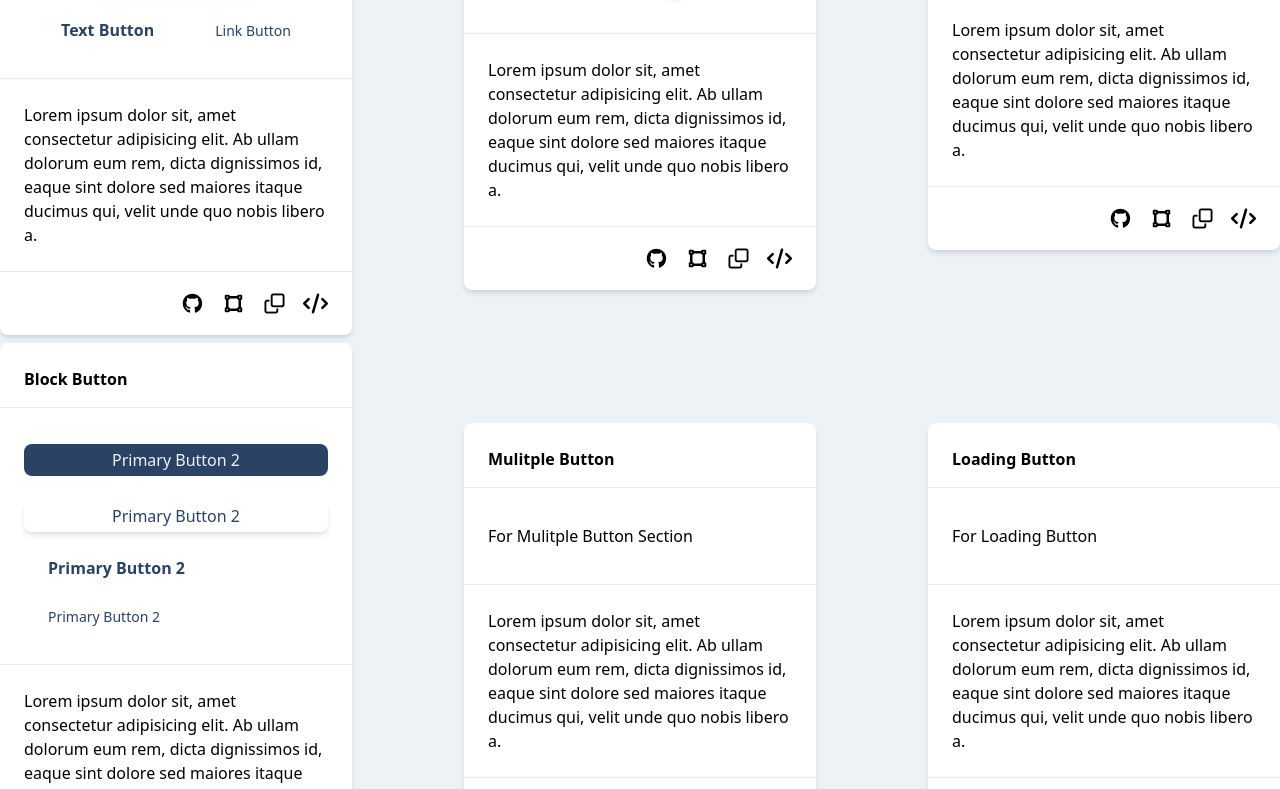
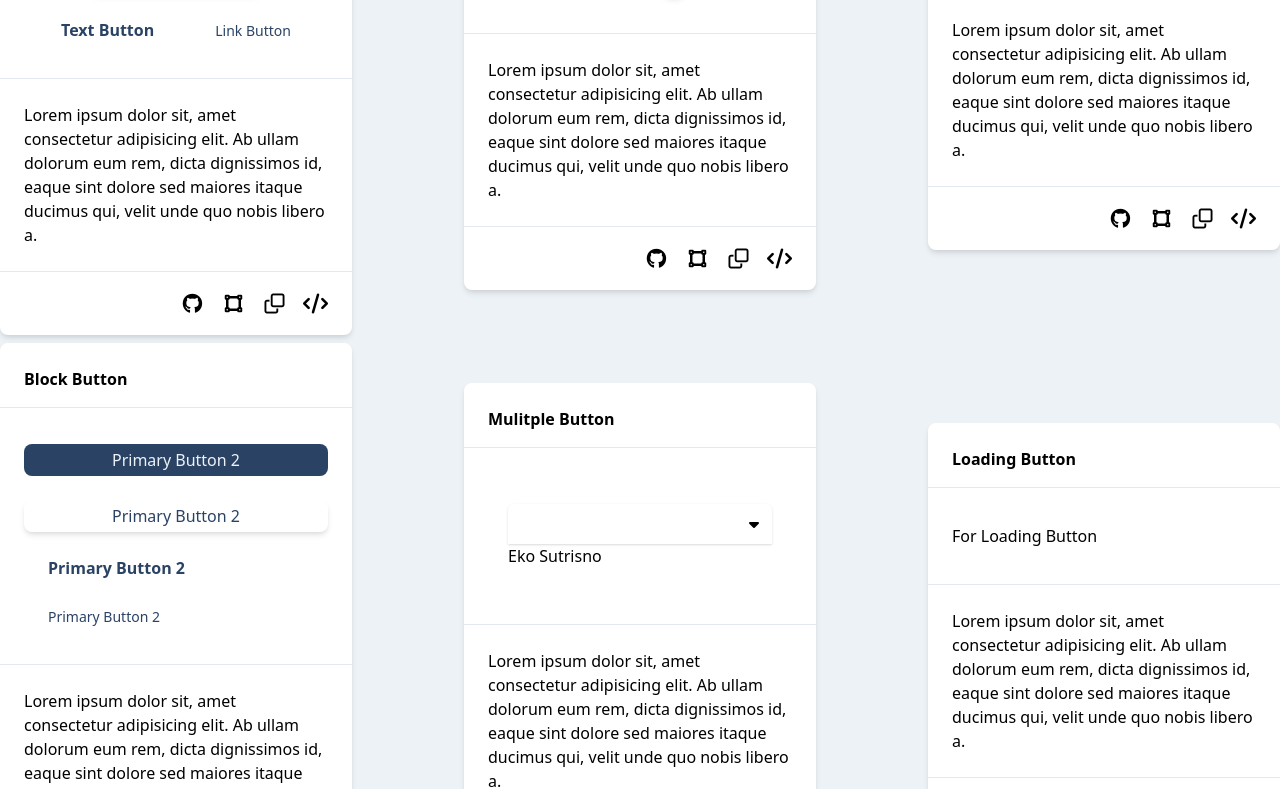
Before and after one commit to ekosutrisno/react-component, a React (Create React App) app: page /button in a window 1280 px wide. Shown: the part 401-1190 px from the top of the page. Built offline with nearby package versions, Linux system fonts and the light colour scheme.

Commit message:
Handling event in Button Icon Circle

```diff
--- /dev/null
+++ b/src/components/buttons/ButtonMultiselect.js
@@ -0,0 +1,59 @@
+import React, { Component } from 'react';
+
+export class ButtonMultiselect extends Component {
+   constructor(props) {
+      super(props);
+      this.state = {
+         onSearch: false,
+         valueSelected: 'Eko Sutrisno'
+      };
+   }
+   setValueSelected(val) {
+      this.setState(state => ({ valueSelected: state.valueSelected = val }));
+   }
+
+   render() {
+
+      let divClassName = "p-5 flex flex-col";
+      let inputClassName = "py-2 px-4 w-full bg-white rounded-t-md focus:outline-none shadow";
+      let optionClassName = "py-2 w-full bg-white rounded-b-md border-t-2 shadow-md h-auto";
+      let itemClassName = "py-2 px-4 mb-1 bg-white w-full text-left hover:bg-gray-300 transition-color duration-100 focus:outline-none";
+      const elements = [
+         { value: 'Eko Sutrisno', label: 'Eko Sutrisno' },
+         { value: 'Ahmad Yunandar', label: 'Ahmad Yunandar' },
+         { value: 'Puspita Sari', label: 'Puspita Sari' },
+         { value: 'Mama Keren', label: 'Mama Keren' },
+      ];
+
+      return (
+         <div className={divClassName}>
+            <div className="relative">
+               <input
+                  className={inputClassName}
+                  type="text"
+                  onFocus={() => this.setState(state => ({ onSearch: !state.onSearch }))}
+                  onBlur={() => this.setState(state => ({ onSearch: !state.onSearch }))}
+               />
+               <span className="fa fa-fw fa-caret-down absolute right-0 top-0 mt-3 mr-2"></span>
+            </div>
+            {
+               this.state.onSearch ?
+                  <div className={optionClassName}>
+                     {elements.map((value, index) => {
+                        return <input
+                           className={itemClassName}
+                           type="button"
+                           value={value.value}
+                           key={index}
+                           onClick={() => this.setState({ selectedValue: value.value })}
+                        />;
+                     })}
+                  </div> : null
+            }
+            <p>{this.state.valueSelected}</p>
+         </div>
+      );
+   }
+}
+
+export default ButtonMultiselect;
--- a/src/components/shared/ButtonBlock.js
+++ b/src/components/shared/ButtonBlock.js
@@ -1,17 +1,15 @@
 import React, { Component } from 'react';
+import PropTypes from 'prop-types';
 
 export class ButtonBlock extends Component {
-   handleClick() {
-      console.log('this is: ButtonBlock',);
-   }
    render() {
-      const props = this.props;
+      const { shadow, primary, btnText, onClick, onHover, onFocus } = this.props;
       let className = "min-w-full focus:outline-none hover:bg-gray-300 hover:text-blue-900 hover:shadow-sm transition-all duration-200 ease-in-out focus:bg-gray-200 focus:text-blue-900";
 
-      if (props.shadow)
+      if (shadow)
          className += ' shadow-md';
 
-      if (props.primary) {
+      if (primary) {
          className += ' btn-primary';
       } else {
          className += ' btn-default ';
@@ -19,34 +17,55 @@ export class ButtonBlock extends Component {
 
       return (
          <button
-            onClick={() => this.handleClick()}
+            onClick={onClick}
+            onTouchMove={onHover}
+            onFocus={onFocus}
             className={className}>
-            {props.btnText}
+            {btnText}
          </button>
       );
    }
 };
 export class ButtonBlockText extends Component {
    render() {
-      const props = this.props;
+      const { textWhite, href, btnText } = this.props;
       let className = "py-1 px-6 min-w-full font-semibold hover:text-gray-500";
-      if (props.textWhite)
+      if (textWhite)
          className += " text-gray-200";
       else
          className += " text-blue-900";
 
       return (
-         <a href={props.href} className={className}>{props.btnText}</a>
+         <a href={href} className={className}>{btnText}</a>
       );
    }
 }
 export class ButtonBlockLink extends Component {
    render() {
-      const p = this.props;
+      const { href, btnText } = this.props;
       return (
-         <a href={p.href} className="py-1 px-6 min-w-full text-blue-900 text-sm hover:text-gray-500">{p.btnText}</a>
+         <a href={href} className="py-1 px-6 min-w-full text-blue-900 text-sm hover:text-gray-500">{btnText}</a>
       );
    }
 }
 
+// All props type and check
+ButtonBlock.propTypes = {
+   shadow: PropTypes.bool,
+   primary: PropTypes.bool,
+   btnText: PropTypes.string,
+   onClick: PropTypes.func,
+   onHover: PropTypes.func,
+   onFocus: PropTypes.func
+};
+ButtonBlockText.propTypes = {
+   textWhite: PropTypes.bool,
+   href: PropTypes.string,
+   btnText: PropTypes.string
+};
+ButtonBlockLink.propTypes = {
+   href: PropTypes.string,
+   btnText: PropTypes.string
+};
+
 export default { ButtonBlock, ButtonBlockText, ButtonBlockLink };
--- a/src/pages/ButtonsView.js
+++ b/src/pages/ButtonsView.js
@@ -2,6 +2,7 @@ import React, { Component } from 'react';
 import { ButtonDefault, ButtonPrimary, ButtonLink, ButtonText } from '../components/shared/Button';
 import { ButtonIcon, ButtonIconCircle } from '../components/shared/ButtonIcon';
 import { ButtonBlock, ButtonBlockText, ButtonBlockLink } from '../components/shared/ButtonBlock';
+import ButtonMultiselect from '../components/buttons/ButtonMultiselect';
 
 export class ButtonsView extends Component {
    onClickTestEvent() {
@@ -163,10 +164,10 @@ export class ButtonsView extends Component {
                <div className="image max-h-full p-6 border-t border-gray-300">
                   <div className="flex flex-wrap justify-evenly items-center">
                      <div className="py-3 w-full">
-                        <ButtonBlock primary btnText="Primary Button 2" />
+                        <ButtonBlock onClick={this.onClickTestEvent} primary btnText="Primary Button 2" />
                      </div>
                      <div className="py-3 w-full">
-                        <ButtonBlock shadow btnText="Primary Button 2" />
+                        <ButtonBlock onClick={this.onClickTestEvent} shadow btnText="Primary Button 2" />
                      </div>
                      <div className="py-3 w-full">
                         <ButtonBlockText href="" btnText="Primary Button 2" />
@@ -197,7 +198,7 @@ export class ButtonsView extends Component {
                   <div className="flex flex-wrap justify-evenly items-center">
                      <div className="py-3 w-full">
                         {/* <ButtonBlock primary btnText="Primary Button 2" /> */}
-                        For Mulitple Button Section
+                        <ButtonMultiselect />
                      </div>
                   </div>
                </div>
```
